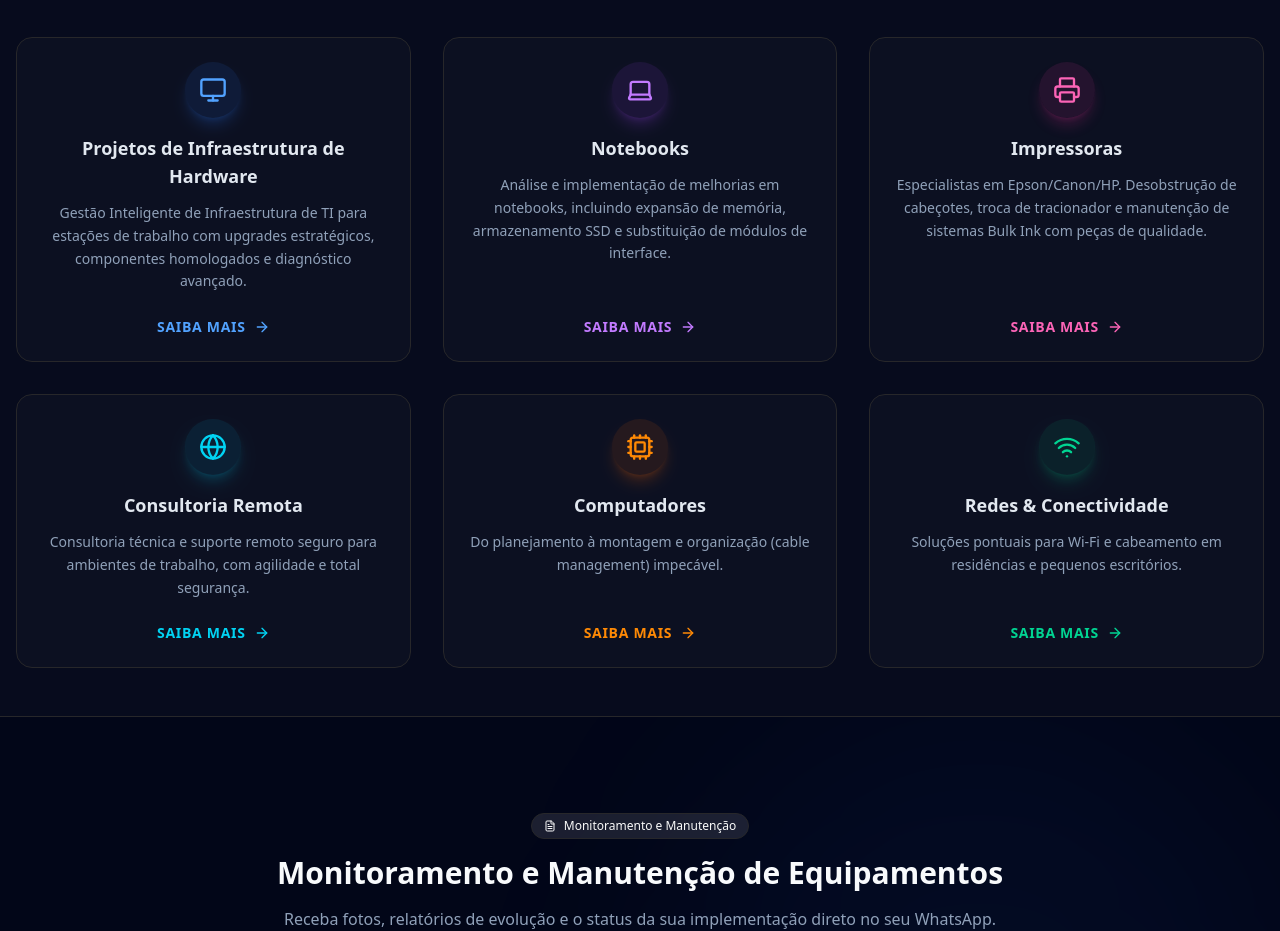
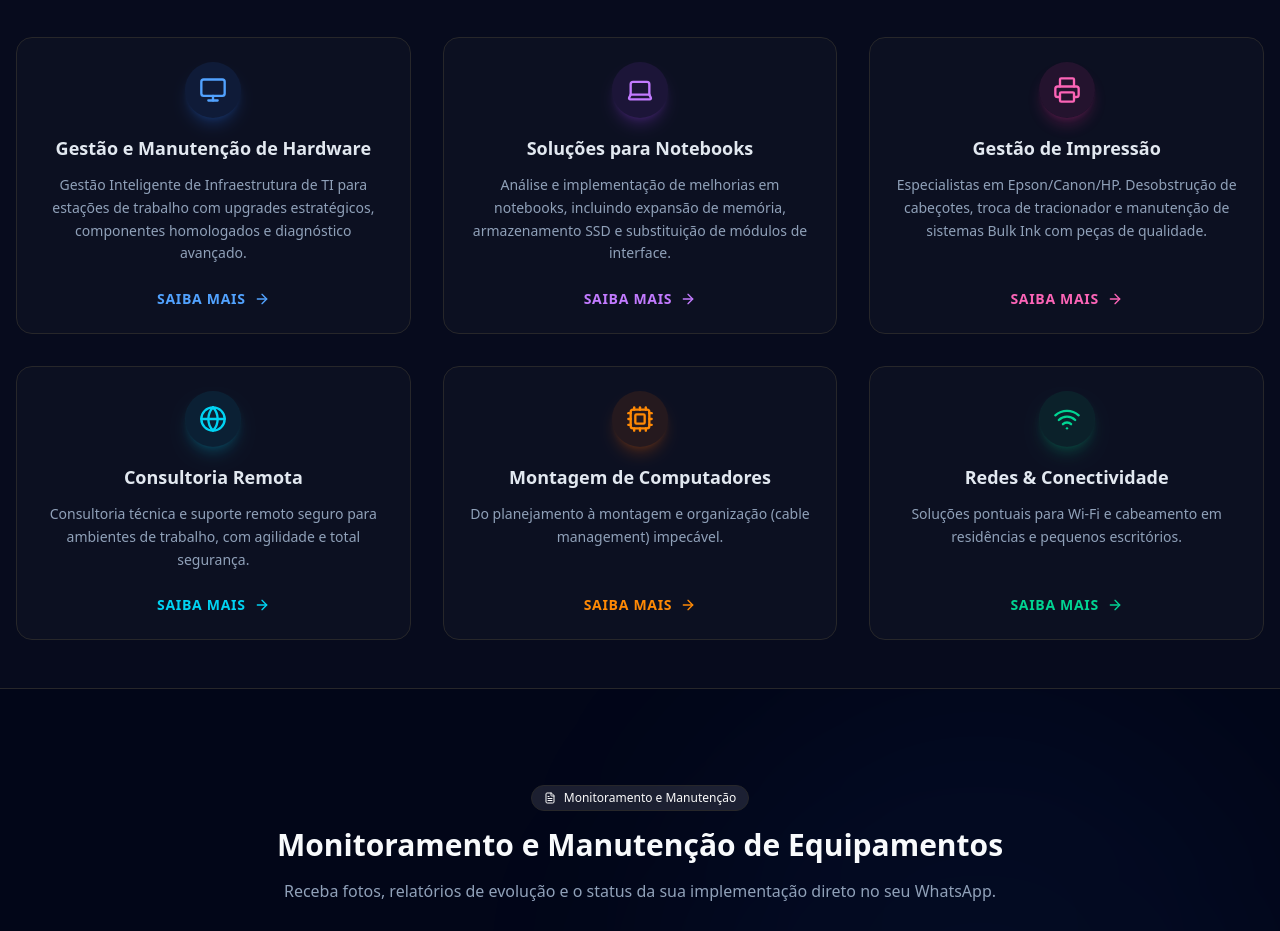
Before and after one commit to wheslancardoso/wtechprot, a Next.js app: page / in a window 1280 px wide. Shown: the part 1720-2651 px from the top of the page. Built offline with nearby package versions, Linux system fonts and the light colour scheme; no server answers.

Commit message:
fix(conteúdo): refinar títulos da home para maior clareza e autoridade ('Gestão de Hardware', 'Soluções para Notebooks')

```diff
--- a/src/app/page.tsx
+++ b/src/app/page.tsx
@@ -278,7 +278,7 @@ j=d.createElement(s),dl=l!='dataLayer'?'&l='+l:'';j.async=true;j.src=
                   <div className="mx-auto w-14 h-14 bg-blue-500/10 rounded-full flex items-center justify-center text-blue-400 mb-4 shadow-lg shadow-blue-500/20 group-hover:scale-110 transition-transform">
                     <Monitor className="w-7 h-7" />
                   </div>
-                  <h3 className="font-bold text-lg text-slate-200 mb-3 group-hover:text-white transition-colors">Projetos de Infraestrutura de Hardware</h3>
+                  <h3 className="font-bold text-lg text-slate-200 mb-3 group-hover:text-white transition-colors">Gestão e Manutenção de Hardware</h3>
                   <p className="text-sm text-slate-400 leading-relaxed mb-6 flex-grow">Gestão Inteligente de Infraestrutura de TI para estações de trabalho com upgrades estratégicos, componentes homologados e diagnóstico avançado.</p>
                   <div className="flex items-center justify-center text-sm font-bold text-blue-400 group-hover:text-blue-300 transition-colors uppercase tracking-wider">
                     Saiba mais <ArrowRight className="ml-2 w-4 h-4" />
@@ -292,7 +292,7 @@ j=d.createElement(s),dl=l!='dataLayer'?'&l='+l:'';j.async=true;j.src=
                   <div className="mx-auto w-14 h-14 bg-purple-500/10 rounded-full flex items-center justify-center text-purple-400 mb-4 shadow-lg shadow-purple-500/20 group-hover:scale-110 transition-transform">
                     <Laptop className="w-7 h-7" />
                   </div>
-                  <h3 className="font-bold text-lg text-slate-200 mb-3 group-hover:text-white transition-colors">Notebooks</h3>
+                  <h3 className="font-bold text-lg text-slate-200 mb-3 group-hover:text-white transition-colors">Soluções para Notebooks</h3>
                   <p className="text-sm text-slate-400 leading-relaxed mb-6 flex-grow">Análise e implementação de melhorias em notebooks, incluindo expansão de memória, armazenamento SSD e substituição de módulos de interface.</p>
                   <div className="flex items-center justify-center text-sm font-bold text-purple-400 group-hover:text-purple-300 transition-colors uppercase tracking-wider">
                     Saiba mais <ArrowRight className="ml-2 w-4 h-4" />
@@ -306,7 +306,7 @@ j=d.createElement(s),dl=l!='dataLayer'?'&l='+l:'';j.async=true;j.src=
                   <div className="mx-auto w-14 h-14 bg-pink-500/10 rounded-full flex items-center justify-center text-pink-400 mb-4 shadow-lg shadow-pink-500/20 group-hover:scale-110 transition-transform">
                     <Printer className="w-7 h-7" />
                   </div>
-                  <h3 className="font-bold text-lg text-slate-200 mb-3 group-hover:text-white transition-colors">Impressoras</h3>
+                  <h3 className="font-bold text-lg text-slate-200 mb-3 group-hover:text-white transition-colors">Gestão de Impressão</h3>
                   <p className="text-sm text-slate-400 leading-relaxed mb-6 flex-grow">Especialistas em Epson/Canon/HP. Desobstrução de cabeçotes, troca de tracionador e manutenção de sistemas Bulk Ink com peças de qualidade.</p>
                   <div className="flex items-center justify-center text-sm font-bold text-pink-400 group-hover:text-pink-300 transition-colors uppercase tracking-wider">
                     Saiba mais <ArrowRight className="ml-2 w-4 h-4" />
@@ -334,7 +334,7 @@ j=d.createElement(s),dl=l!='dataLayer'?'&l='+l:'';j.async=true;j.src=
                   <div className="mx-auto w-14 h-14 bg-orange-500/10 rounded-full flex items-center justify-center text-orange-400 mb-4 shadow-lg shadow-orange-500/20 group-hover:scale-110 transition-transform">
                     <Cpu className="w-7 h-7" />
                   </div>
-                  <h3 className="font-bold text-lg text-slate-200 mb-3 group-hover:text-white transition-colors">Computadores</h3>
+                  <h3 className="font-bold text-lg text-slate-200 mb-3 group-hover:text-white transition-colors">Montagem de Computadores</h3>
                   <p className="text-sm text-slate-400 leading-relaxed mb-6 flex-grow">Do planejamento à montagem e organização (cable management) impecável.</p>
                   <div className="flex items-center justify-center text-sm font-bold text-orange-400 group-hover:text-orange-300 transition-colors uppercase tracking-wider">
                     Saiba mais <ArrowRight className="ml-2 w-4 h-4" />
```
